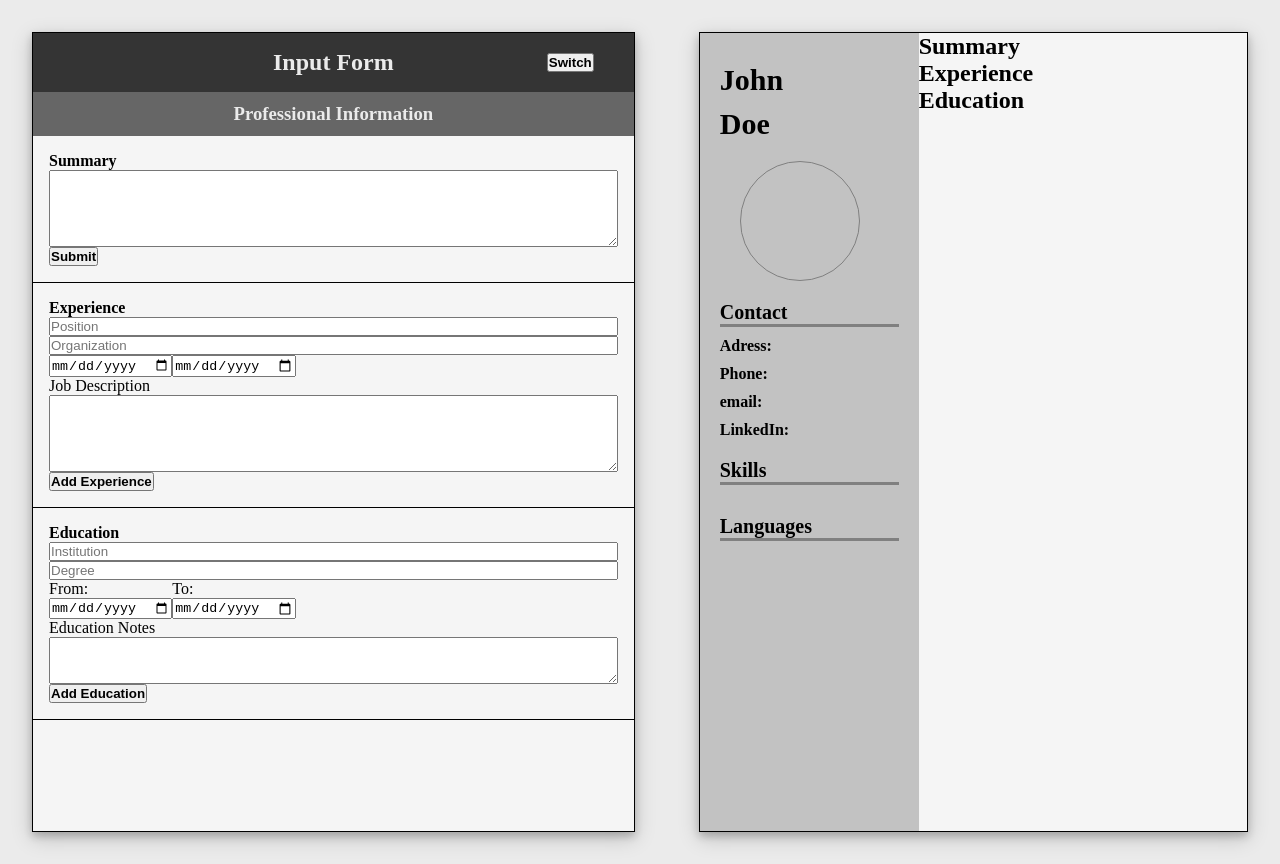
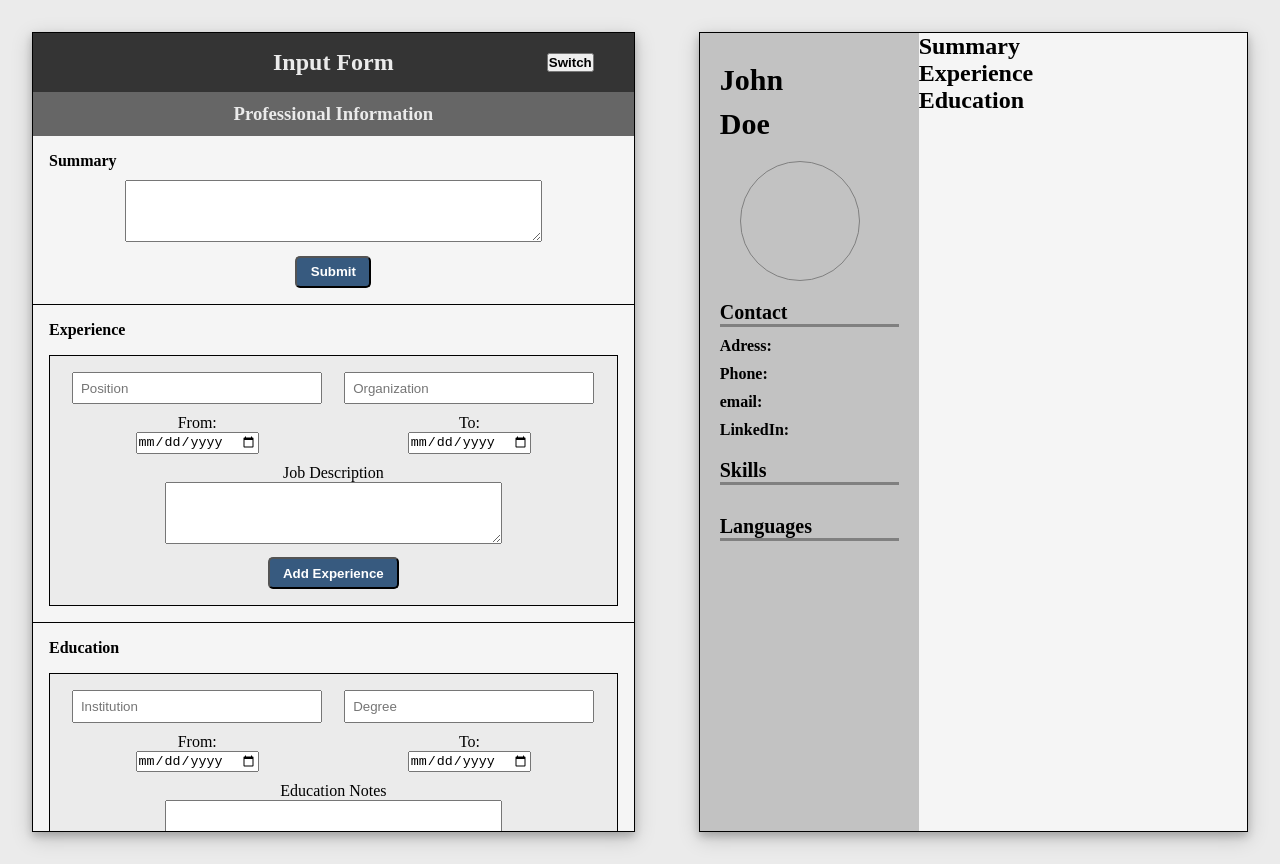
Before and after one commit to MrDando/CV-Project, a React (Create React App) app: page / in a window 1280 px wide. Both pictures are taken after a click on the button "Switch". Built offline with nearby package versions, Linux system fonts and the light colour scheme.

Commit message:
Styled professional section of FormContainer

```diff
--- a/src/Components/Form/FormContainer.css
+++ b/src/Components/Form/FormContainer.css
@@ -19,6 +19,14 @@
 .form-section {
     padding: 1em;
     border-bottom: 1px solid black;
+}
+
+.form-item {
+    border-bottom: 5px solid gray;
+}
+
+.form-item:last-child {
+    border: none;
 }
 
 .form-row {
@@ -82,3 +90,11 @@ button {
     width: fit-content;
     margin-left: 1em;
 }
+
+.form-professional label {
+    margin-top: 10px;
+}
+
+.date {
+    width: fit-content;
+}
--- a/src/Components/Form/ProfessionalForm.js
+++ b/src/Components/Form/ProfessionalForm.js
@@ -12,52 +12,64 @@ function ProfessionalForm(props) {
             </div>
             <div className='form-section'>
                 <h4>Summary</h4>
-                <form className='flex column' onSubmit={props.submitSummary}>
-                    <textarea name="summary" cols="40" rows="5"></textarea>
-                    <button type='submit'>Submit</button>
+                <form className='flex column align-center' onSubmit={props.submitSummary}>
+                    <textarea name="summary" cols="50" rows="4" style={{marginTop: '10px'}}></textarea>
+                    <div className='flex justify-center'>
+                        <button className='submit-btn' type='submit'>Submit</button>
+                    </div>
                 </form>
             </div>
             <div className='form-section'>
                 <h4>Experience</h4>
                 <ExperienceFormList experiences={props.data.experiences} modifyExperience={props.modifyExperience}/>
-                <div className='experience-form'>
+                <div className='main-input-div'>
                     <form className='flex column' onSubmit={props.submitExperience}>
-                        <input className='position' type='text' placeholder='Position'></input>
-                        <input className='employer' type='text' placeholder='Organization'></input>
-                        <div>
-                            <input className='employment-from' type='date'></input>
-                            <input className='employment-to' type='date'></input>
+                        <div className='flex' style={{justifyContent: 'space-evenly'}}>
+                            <div className='flex column align-center'>
+                                <input className='position form-input' type='text' placeholder='Position'></input>
+                                <label>From:</label>
+                                <input className='employment-from date' type='date'></input>
+                            </div>
+                            <div className='flex column align-center'>
+                                <input className='employer form-input' type='text' placeholder='Organization'></input>
+                                <label>To:</label>
+                                <input className='employment-to date' type='date'></input>
+                            </div>
                         </div>
-                        <div className='flex column'>
-                            <label htmlFor='employment-description'>Job Description</label>
-                            <textarea className='employment-description' name="employment-description" cols="40" rows="5"></textarea>
+                        <div className='flex column align-center'>
+                            <label>Job Description</label>
+                            <textarea className='employment-description' cols="40" rows="4"></textarea>
                         </div>
-                        <button type='submit'>Add Experience</button>
+                        <div className='flex justify-center'>
+                            <button className='submit-btn' type='submit'>Add Experience</button>
+                        </div>
                     </form>
                 </div>
             </div>
             <div className='form-section'>
                 <h4>Education</h4>
                 <EducationFormList educationArr={props.data.educationArr} modifyEducation={props.modifyEducation}/>
-                <div className='education-form'>
+                <div className='main-input-div'>
                     <form className='flex column' onSubmit={props.submitEducation}>
-                        <input className='institution' placeholder='Institution'></input>
-                        <input className='degree' placeholder='Degree'></input>
-                        <div className='flex'>
-                            <div className='flex column'>
+                        <div className='flex' style={{justifyContent: 'space-evenly'}}>
+                            <div className='flex column align-center'>
+                                <input className='institution form-input' placeholder='Institution'></input>
                                 <label htmlFor='education-from'>From:</label>
                                 <input className='education-from' name='education-from' type='date'></input>
                             </div>
-                            <div className='flex column'>
+                            <div className='flex column align-center'>
+                                <input className='degree form-input' placeholder='Degree'></input>
                                 <label htmlFor='education-to'>To:</label>
                                 <input className='education-to' name='education-to' type='date'></input>
                             </div>
                         </div>
-                        <div className='flex column'>
-                            <label htmlFor='education-description'>Education Notes</label>
-                            <textarea className='education-description' name="education-description" cols="40" rows="3"></textarea>
+                        <div className='flex column align-center'>
+                            <label>Education Notes</label>
+                            <textarea className='education-description' cols="40" rows="3"></textarea>
                         </div>
-                        <button type='submit'>Add Education</button>
+                        <div className='flex justify-center'>
+                            <button className='submit-btn' type='submit'>Add Education</button>
+                        </div>
                     </form>
                 </div>
             </div>
--- a/src/Components/Form/ProfessionalForm/EducationFormList.js
+++ b/src/Components/Form/ProfessionalForm/EducationFormList.js
@@ -1,30 +1,29 @@
-function EducationForm(props) {
+function EducationFormList(props) {
     return (
         <div>
             {props.educationArr.map(education => {
-                return  <div key={education.key} className='flex column'>
-                            <div className='flex'>
+                return  <div key={education.key} className='flex column form-item'>
+                            <div className='flex' style={{justifyContent: 'space-evenly'}}>
                                 <div className='flex column'>
-                                    <label htmlFor='institution'>Institution</label>
-                                    <input className='institution' name='institution' type='text' defaultValue={education.institution}></input>
-                                    <label htmlFor='degree'>Degree</label>
-                                    <input className='degree' name='degree' type='text' defaultValue={education.degree}></input>
+                                    <label>Institution</label>
+                                    <input className='institution mini-input' type='text' defaultValue={education.institution}></input>
+                                    <label>Degree</label>
+                                    <input className='degree mini-input' type='text' defaultValue={education.degree}></input>
                                 </div>
                                 <div className='flex column'>
-                                    <div className='flex'>
-                                        <label>From</label>
-                                        <input type='date' className='from' defaultValue={education.from}></input>
-                                    </div>
-                                    <div className='flex'>
-                                        <label>To</label>
-                                        <input type='date' className='to' defaultValue={education.to}></input>
-                                    </div>
+                                    <label>From</label>
+                                    <input type='date' className='from' defaultValue={education.from}></input>
+                                    <label>To</label>
+                                    <input type='date' className='to' defaultValue={education.to}></input>
                                 </div>
                             </div>
-                            <textarea className='description' defaultValue={education.description}></textarea>
-                            <div className='flex'>
-                                <button id={education.key} onClick={props.modifyEducation}>Edit</button>
-                                <button id={education.key} onClick={props.modifyEducation}>Delete</button>
+                            <div className='flex column align-center'>
+                                <label>Education Description</label>
+                                <textarea className='description' defaultValue={education.description} cols="40" rows="3"></textarea>
+                            </div>
+                            <div className='flex justify-center' style={{margin: '10px 0'}}>
+                                <button className='edit-btn' id={education.key} onClick={props.modifyEducation}>Edit</button>
+                                <button className='delete-btn' id={education.key} onClick={props.modifyEducation}>Delete</button>
                             </div>
                         </div>
             })}
@@ -32,4 +31,4 @@ function EducationForm(props) {
     )
 }
 
-export default EducationForm
+export default EducationFormList
--- a/src/Components/Form/ProfessionalForm/ExperienceFormList.js
+++ b/src/Components/Form/ProfessionalForm/ExperienceFormList.js
@@ -2,29 +2,28 @@ function ExperienceFormList(props) {
     return (
         <div>
             {props.experiences.map(experience => {
-                return  <div key={experience.key} className='flex column'>
-                            <div className='flex'>
+                return  <div key={experience.key} className='flex column form-item'>
+                            <div className='flex' style={{justifyContent: 'space-evenly'}}>
                                 <div className='flex column'>
-                                    <label htmlFor='position'>Position</label>
-                                    <input className='position' name='position' type='text' defaultValue={experience.position}></input>
-                                    <label htmlFor='employer'>Organization</label>
-                                    <input className='employer' name='employer' type='text' defaultValue={experience.employer}></input>
+                                    <label>Position</label>
+                                    <input className='position mini-input' type='text' defaultValue={experience.position}></input>
+                                    <label>Organization</label>
+                                    <input className='employer mini-input' type='text' defaultValue={experience.employer}></input>
                                 </div>
                                 <div className='flex column'>
-                                    <div className='flex'>
-                                        <label>From</label>
-                                        <input type='date' className='from' defaultValue={experience.from}></input>
-                                    </div>
-                                    <div className='flex'>
-                                        <label>To</label>
-                                        <input type='date' className='to' defaultValue={experience.to}></input>
-                                    </div>
+                                    <label>From</label>
+                                    <input type='date' className='from' defaultValue={experience.from}></input>
+                                    <label>To</label>
+                                    <input type='date' className='to' defaultValue={experience.to}></input>
                                 </div>
                             </div>
-                            <textarea className='description' defaultValue={experience.description}></textarea>
-                            <div className='flex justify-center'>
-                                <button id={experience.key} onClick={props.modifyExperience}>Edit</button>
-                                <button id={experience.key} onClick={props.modifyExperience}>Delete</button>
+                            <div className='flex column align-center'>
+                                <label>Job Description</label>
+                                <textarea className='description' defaultValue={experience.description} cols="40" rows="4"></textarea>
+                            </div>
+                            <div className='flex justify-center' style={{margin: '10px 0'}}>
+                                <button className='edit-btn' id={experience.key} onClick={props.modifyExperience}>Edit</button>
+                                <button className='delete-btn' id={experience.key} onClick={props.modifyExperience}>Delete</button>
                             </div>
                         </div>
             })}
```
